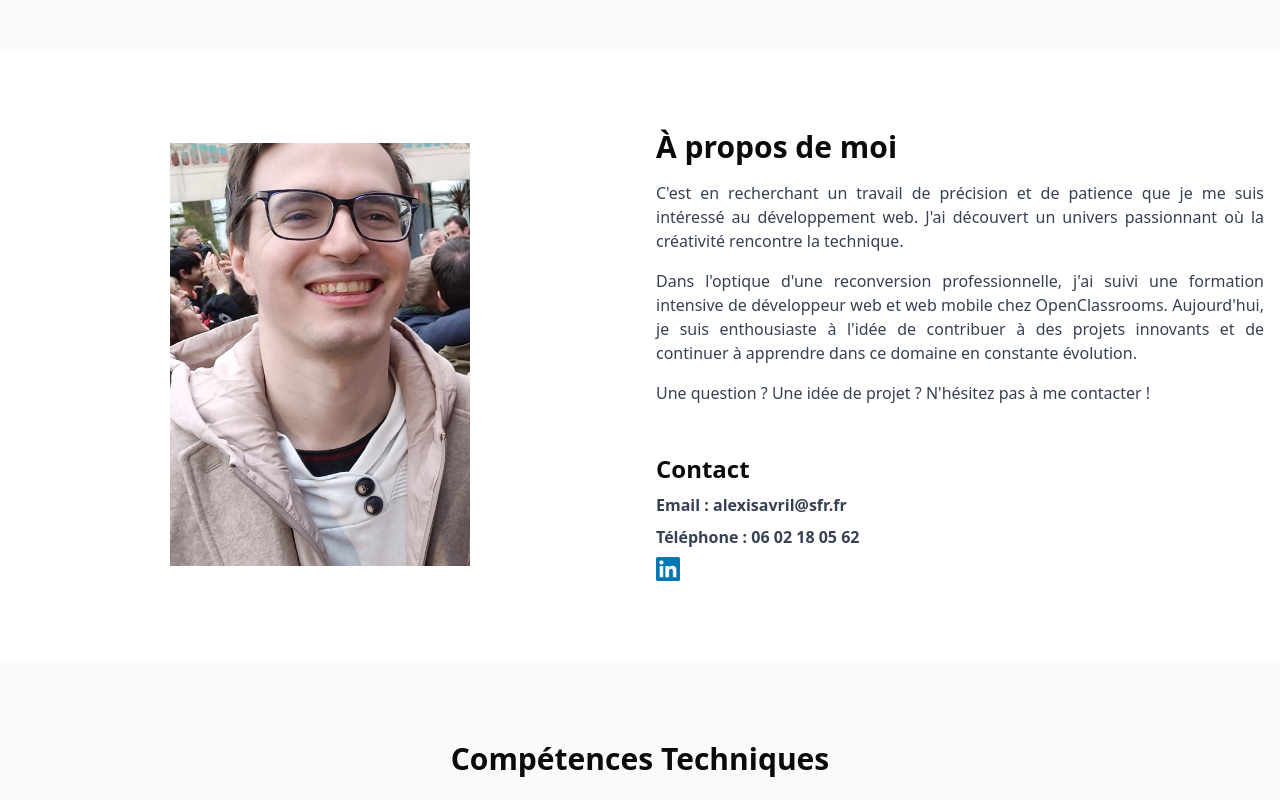
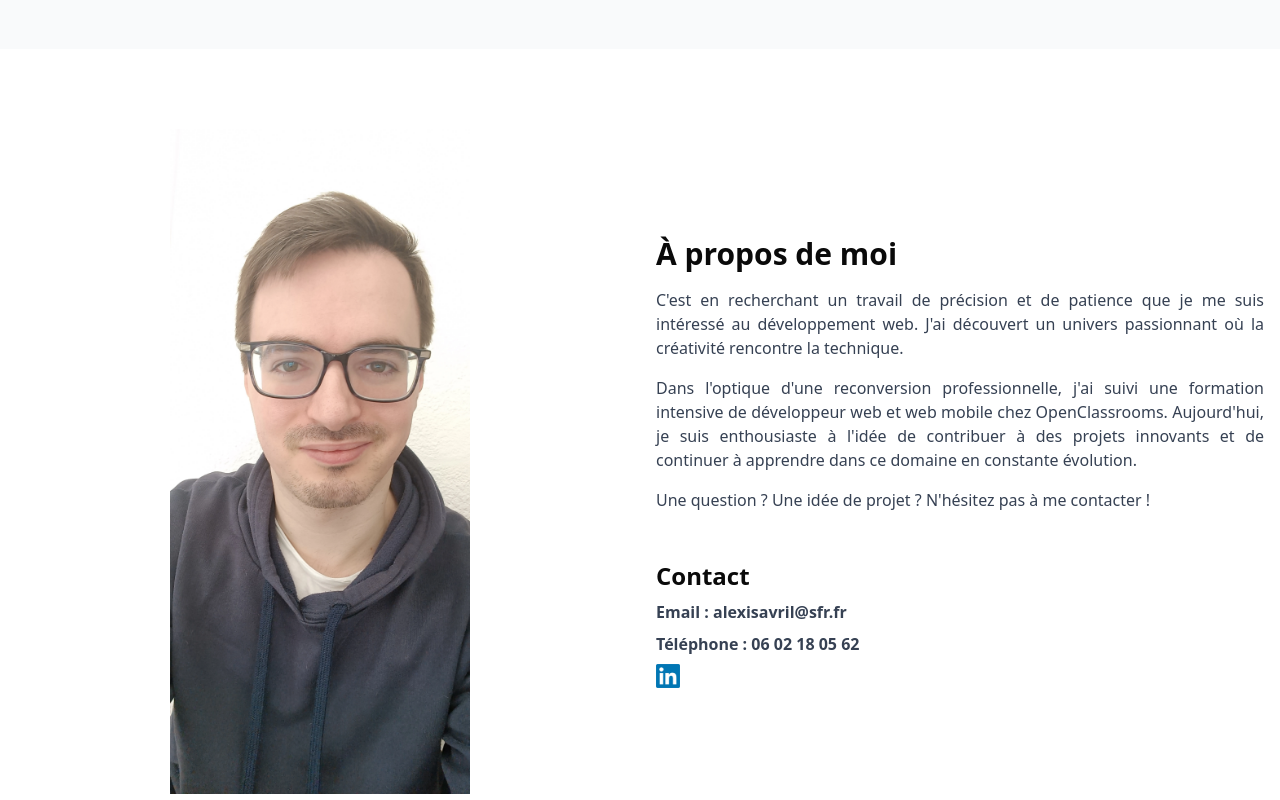
Before and after one commit to Aquatime26/Portfolio-Aquatime, a Next.js app in the folder my-portfolio/: page / in a window 1280 px wide. Shown: the part 1540-2340 px from the top of the page. Built offline with nearby package versions, Linux system fonts and the light colour scheme.

Commit message:
add new photo for the AboutMe section

```diff
--- a/my-portfolio/app/components/AboutMe.tsx
+++ b/my-portfolio/app/components/AboutMe.tsx
@@ -9,7 +9,7 @@ export default function AboutMe() {
         {/* Partie gauche : photo */}
         <div className="md:w-1/2 flex justify-center">
             <Image
-              src="/photo3.webp"
+              src="/photo4.webp"
               alt="Photo de créateur du site : Alexis Avril"
               width={300}
               height={300}
```
Also changed, not shown: my-portfolio/next.config.ts (+0 -15 lines), my-portfolio/public/Photo4.webp (added).
